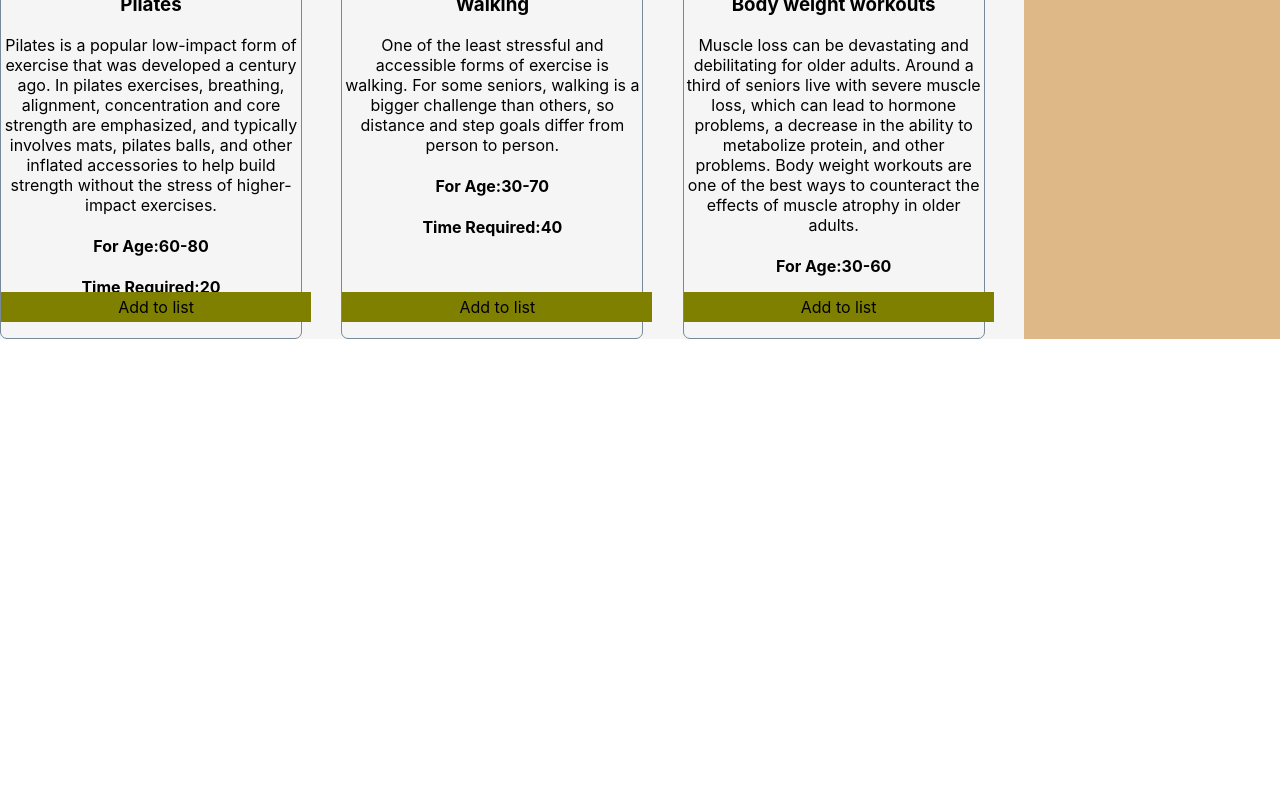
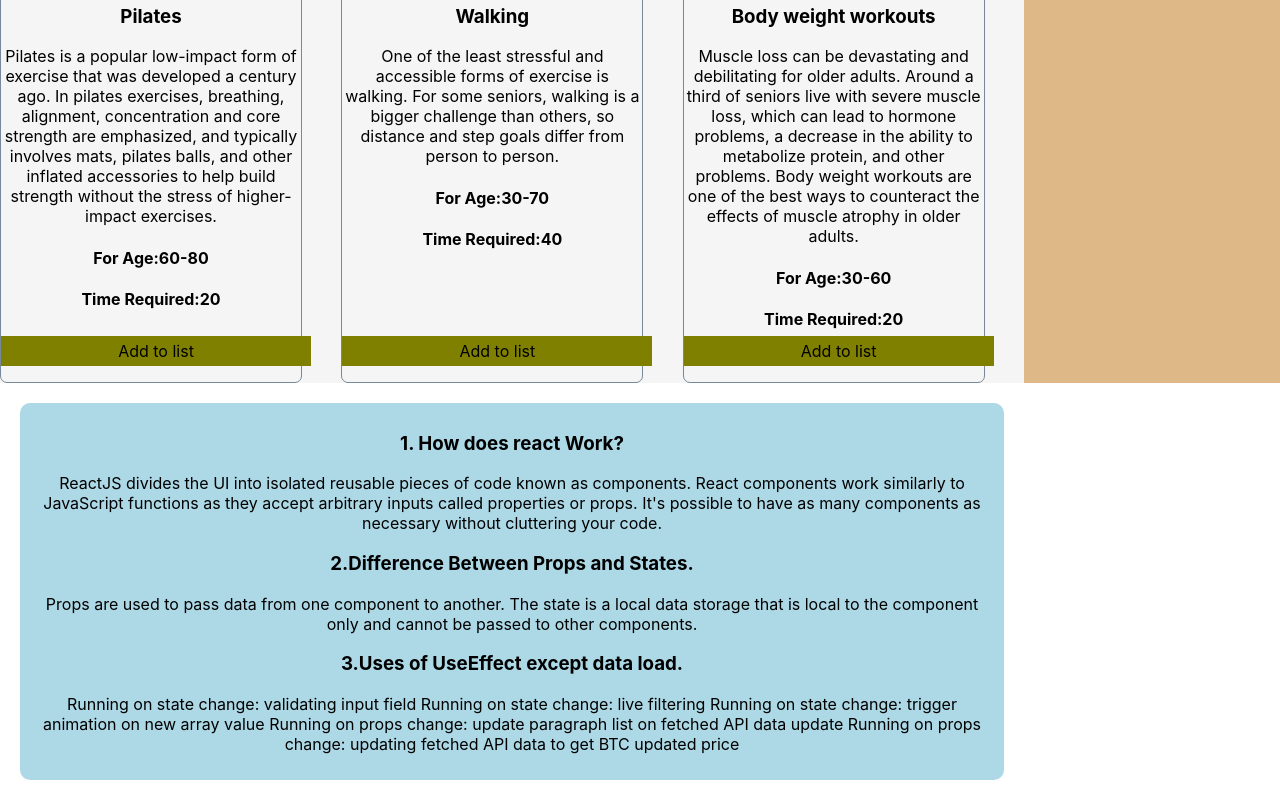
Before and after one commit to Shantaroy07/exercise-club-react, a React (Create React App) app: page / in a window 1280 px wide. Shown: the part 1139-1939 px from the top of the page. Before the commit the page ends 1478 px from the top, so only its background shows below. Built offline with nearby package versions, Linux system fonts and the light colour scheme.

Commit message:
'questionadded'

```diff
--- a/public/data.json
+++ b/public/data.json
@@ -13,7 +13,7 @@
         "img": "https://slc1.wpengine.com/wp-content/uploads/2020/02/older-adult-in-resistance-band-class-1-480x320.jpg",
         "age": "40-50",
         "duration": "30",
-        "info": "Resistance bands are stretchy strips of rubber that add resistance to workouts with reduced stress on your body. Resistance band workouts are user-friendly, and accessible for beginners. This form of exercise is growing more popular among seniors because of the relatively cheap up-front costs of materials, which makes resistance band workouts ideal for at-home exercise."
+        "info": "Resistance bands are stretchy strips of rubber that add resistance to workouts with reduced stress on your body. Resistance band workouts are user-friendly, and accessible for beginners. This form of exercise is growing more popular among seniors because of the relatively cheap up-front costs of materials ."
     },
     {
         "id": "03",
--- a/src/App.js
+++ b/src/App.js
@@ -3,6 +3,7 @@ import './App.css';
 import Exercises from './Component/Exercises/Exercises';
 import Details from './Component/Details/Details';
 import { useEffect, useState } from 'react';
+import Question from './Component/Question/Question';
 
 function App() {
   const [time, setTime] = useState(0);
@@ -20,6 +21,7 @@ function App() {
     <div className="App app-body">
       <Exercises addBtn={addTime}></Exercises>
       <Details addTime={time}></Details>
+      <Question></Question>
 
     </div>
   );
--- a/src/Component/Exercise/Exercise.css
+++ b/src/Component/Exercise/Exercise.css
@@ -1,5 +1,6 @@
 .exercise {
     width: 300px;
+    height: 700px;
     border: 1px solid lightslategray;
     border-radius: 7px;
     position: relative;
@@ -16,7 +17,7 @@
 
 .exercise button {
     background-color: olive;
-    width: 100%;
+    width: 50%;
     position: absolute;
     bottom: 0%;
 }
@@ -29,3 +30,7 @@
     margin-top: 5px;
     padding: 5px;
 }
+
+.card {
+    margin-bottom: 5px;
+}
--- a/src/Component/ExerciseInfo/ExerciseInfo.css
+++ b/src/Component/ExerciseInfo/ExerciseInfo.css
@@ -2,3 +2,9 @@
     display: grid;
     grid-template-columns: repeat(3, 1fr);
 }
+
+@media screen and (max-width:768px) {
+    .exerciseInfo-container {
+        grid-template-columns: repeat(1, 1fr);
+    }
+}
--- a/src/Component/Question/Question.css
+++ b/src/Component/Question/Question.css
@@ -0,0 +1,6 @@
+.question-container {
+    background-color: lightblue;
+    margin: 20px;
+    border-radius: 10px;
+    padding: 10px;
+}
--- a/src/Component/Question/Question.js
+++ b/src/Component/Question/Question.js
@@ -3,8 +3,18 @@ import './Question.css'
 
 const Question = () => {
     return (
-        <div>
+        <div className='question-container'>
+            <h3>1. How does react Work?</h3>
+            <p>ReactJS divides the UI into isolated reusable pieces of code known as components. React components work similarly to JavaScript functions as they accept arbitrary inputs called properties or props. It's possible to have as many components as necessary without cluttering your code.</p>
 
+            <h3>2.Difference Between Props and States.</h3>
+            <p>Props are used to pass data from one component to another. The state is a local data storage that is local to the component only and cannot be passed to other components. </p>
+            <h3>3.Uses of UseEffect except data load.</h3>
+            <p>Running on state change: validating input field
+                Running on state change: live filtering
+                Running on state change: trigger animation on new array value
+                Running on props change: update paragraph list on fetched API data update
+                Running on props change: updating fetched API data to get BTC updated price</p>
         </div>
     );
 };
```
